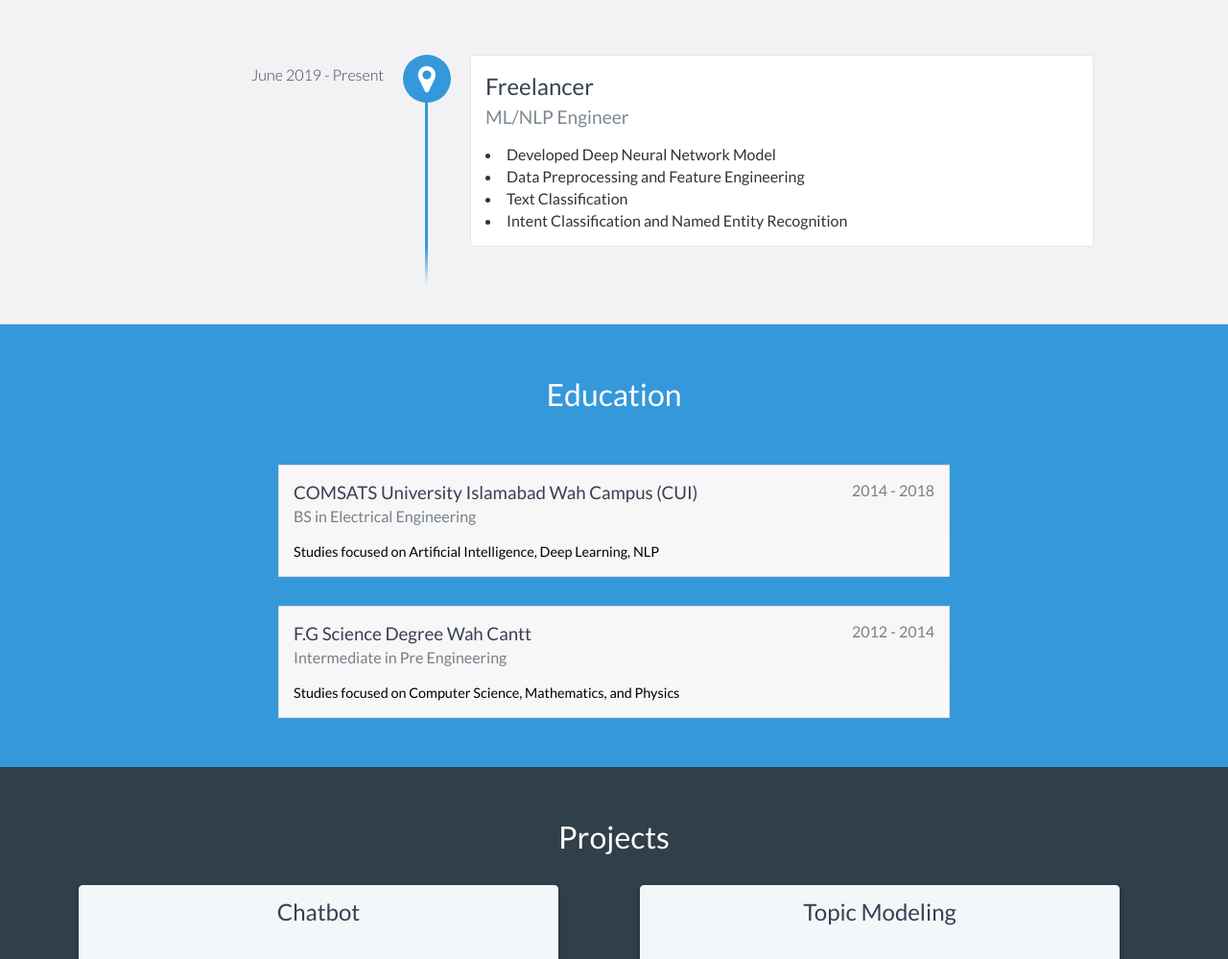
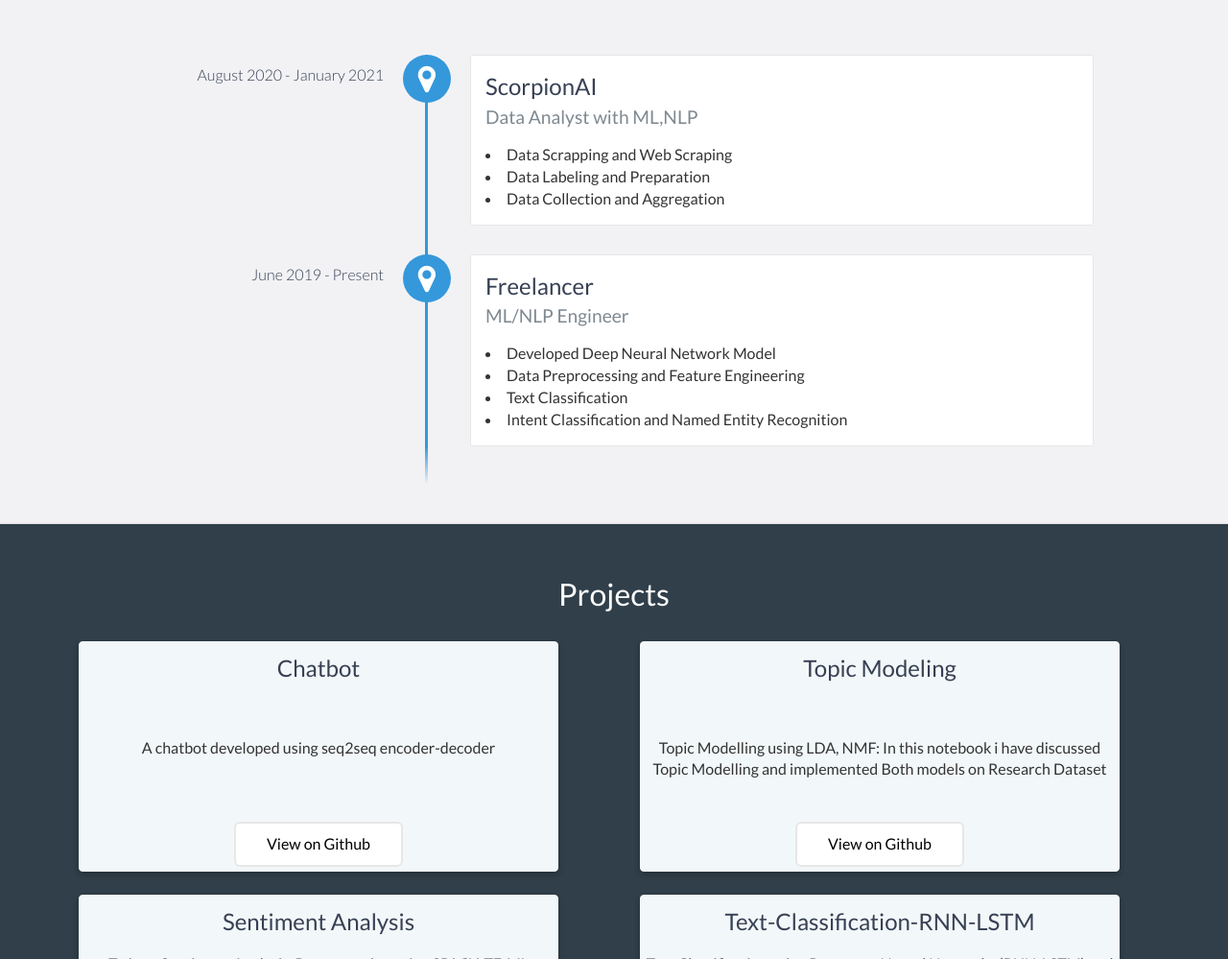
Before and after one commit to rehanraza24/rehanraza24.github.io, a website: page index.html in a window 1280 px wide. Shown: the part 1340-2339 px from the top of the page at 96% size. Drawn offline with nearby package versions, Linux system fonts and the light colour scheme.

Commit message:
Add files via upload

```diff
--- a/index.html
+++ b/index.html
@@ -106,6 +106,21 @@
   <div id="experience" class="background-alt">
     <h2 class="heading">Experience</h2>
     <div id="experience-timeline">
+      <div data-date="August 2020 - January 2021">
+        <h3 style="
+        font-weight: 400">ScorpionAI</h3>
+        <h4 style="
+        font-weight: 400">Data Analyst with ML,NLP </h4>
+        <p>
+
+          <li>Data Scrapping and Web Scraping </li>
+          <li>Data Labeling and Preparation </li>
+          <li>
+          Data Collection and Aggregation
+          </li>
+        </p>
+      </div>
+
       <div data-date="June 2019 - Present">
         <h3 style="
         font-weight: 400">Freelancer</h3>
@@ -127,28 +142,6 @@
   </div>
   <!-- End #experience -->
 
-  <div id="education">
-    <h2 class="heading">Education</h2>
-    <div class="education-block">
-      <h3>COMSATS University Islamabad Wah Campus (CUI)</h3>
-      <span class="education-date">2014 - 2018</span>
-      <h4>BS in Electrical Engineering</h4>
-      <p>
-        Studies focused on Artificial Intelligence, Deep Learning, NLP
-        <br />
-      </p>
-    </div>
-    <!-- End .education-block -->
-
-    <div class="education-block">
-      <h3>F.G Science Degree Wah Cantt</h3>
-      <span class="education-date">2012 - 2014</span>
-      <h4>Intermediate in Pre Engineering</h4>
-      <p>
-        Studies focused on Computer Science, Mathematics, and Physics
-        <br />
-      </p>
-    </div>
     <!-- End .education-block -->
   </div>
   <!-- End #education -->
```
